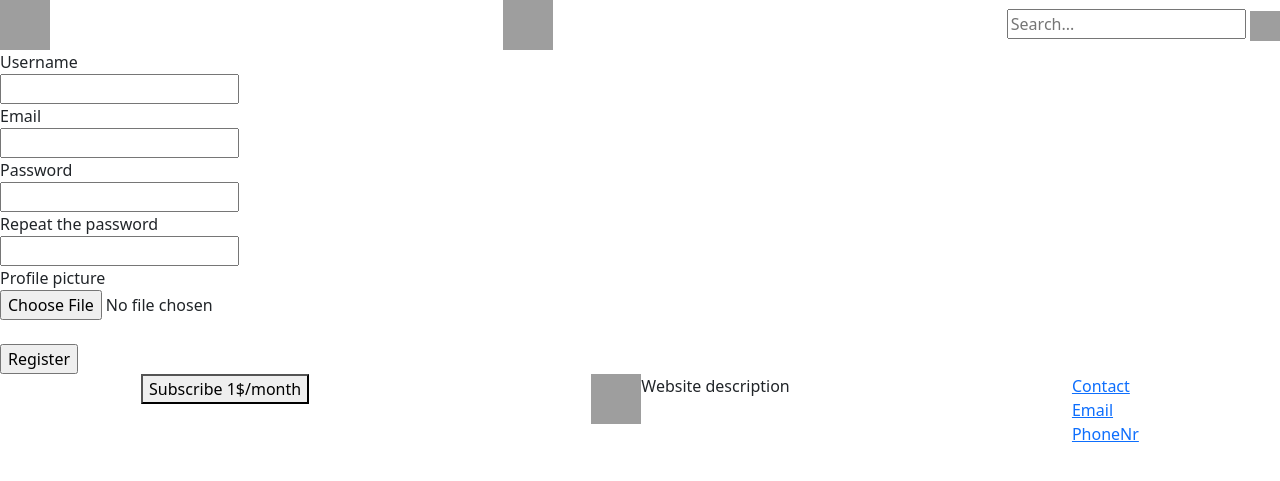
After one commit to MyNameJaeff/Blog-website, a PHP site: page /registerpage.php in a window 1280 px wide. The commit adds this page. Shown: the top 481 px of the page. Run offline with PHP 8.4, Linux system fonts and the light colour scheme; grey boxes are pictures that could not be loaded.

Commit message:
register and almost login

```diff
--- a/php/allblogs.php
+++ b/php/allblogs.php
@@ -5,7 +5,7 @@ $conn = new mysqli($servername, $username, $password, $dbname);
 if ($conn->connect_error) {
     die("Connection failed: " . $conn->connect_error);
 }
-$sql = "SELECT author, blogtitle, blogdescription, blogtext, images FROM blogpostings";
+$sql = "SELECT author, blogtitle, blogdescription, blogtext, images FROM blogposts";
 $result = $conn->query($sql);
 
 $table = "<div class='allposts d-flex'>";
--- a/php/blogposter.php
+++ b/php/blogposter.php
@@ -5,17 +5,24 @@ $username = "root";
 
 $password = "";
 
-$dbname = "blogpostings";
+$dbname = "blogwebsite";
 
 $conn = new mysqli($servername, $username, $password, $dbname);
 
 $sql = "CREATE DATABASE IF NOT EXISTS $dbname";
-$sql = "CREATE TABLE IF NOT EXISTS blogpostings (
+$sql = "CREATE TABLE IF NOT EXISTS blogposts (
     author VARCHAR(40) NOT NULL,
     blogtitle VARCHAR(50) PRIMARY KEY NOT NULL,
     blogdescription VARCHAR(200) NOT NULL,
     blogtext VARCHAR(1000) NOT NULL,
     images VARCHAR(100) NOT NULL
+    )";
+$sql = "CREATE TABLE IF NOT EXISTS logins (
+    id INT(6) UNSIGNED AUTO_INCREMENT PRIMARY KEY,
+    username VARCHAR(40) NOT NULL,
+    email VARCHAR(50) NOT NULL,
+    passwrd VARCHAR(50) NOT NULL,
+    profilepicture VARCHAR(50)
     )";
 if (!mysqli_query($conn, $sql)) {
     die("Error creating table: " . mysqli_error($conn));
--- a/php/footer.php
+++ b/php/footer.php
@@ -9,9 +9,9 @@
             </div>
         </div>
         <div class="contactBox">
-            <p>Contact</p>
-            <p>Email</p>
-            <p>PhoneNr</p>
+            <a href="#">Contact</a><br>
+            <a href="#">Email</a><br>
+            <a href="#">PhoneNr</a>
         </div>
     </footer>
 </body>
--- a/php/postBlog.php
+++ b/php/postBlog.php
@@ -1,14 +1,14 @@
 <?php
 include 'header.php';
 include 'blogposter.php';
-$conn = new mysqli($servername, $username, $password, $dbname);
 if(isset($_POST['submitBlog'])){
+    $conn = new mysqli($servername, $username, $password, $dbname);
     $author = $_POST['author'];
     $blogtitle = $_POST['blogTitle'];
     $blogdescription = $_POST['blogDesc'];
     $blogtext = $_POST['blogText'];
     $images = $_FILES['file']['name'];
-    $sql = "INSERT INTO `blogpostings`(`author`, `blogtitle`, `blogdescription`, `blogtext`, `images`)
+    $sql = "INSERT INTO `blogposts`(`author`, `blogtitle`, `blogdescription`, `blogtext`, `images`)
                         VALUES ('$author', '$blogtitle','$blogdescription', '$blogtext', '../uploads/$images')";
     $result = $conn->query($sql);
     if($result == TRUE){
--- /dev/null
+++ b/php/registerpage.php
@@ -0,0 +1,63 @@
+<?php
+include "header.php";
+include "blogposter.php";
+?>
+<main>
+    <form method="post" enctype="multipart/form-data">
+        <div>
+            <label for="username">Username</label><br>
+            <input type="text" class="username" name="username" required>
+        </div>
+        <div>
+            <label for="email">Email</label><br>
+            <input type="email" class="email" name="email" required>
+        </div>
+        <div>
+            <label for="password">Password</label><br>
+            <input type="password" class="password" name="password" required><br>
+            <label for="repeatpassword">Repeat the password</label><br>
+            <input type="password" class="password" name="repeatpassword" required>
+        </div>
+        <div>
+            <label for="profilepic">Profile picture</label><br>
+            <input type="file" class="profilepic" name="profilepic" accept="image/png, image/jpeg">
+        </div><br>
+        <input type="submit" value="Register" name="register">
+    </form>
+</main>
+<?php
+
+if(isset($_POST['register'])){
+    $username = $_POST['username'];
+    $email = $_POST['email'];
+    $password = $_POST['password'];
+    $repeatpassword = $_POST['repeatpassword'];
+    $profilepic = $_FILES['profilepic']['name'];
+    $conn = new mysqli($servername, "root", "", $dbname);
+
+    $sql = "SELECT * FROM logins WHERE email='$email'";
+    $results = mysqli_query($conn, $sql);
+    if(empty(mysqli_num_rows($results))){
+        if($password == $repeatpassword){
+            $sql = "INSERT INTO `logins`(`username`, `email`, `passwrd`, `profilepicture`)
+                                VALUES ('$username', '$email','$password', '../uploads/$profilepic')";
+            $result = $conn->query($sql);
+            if($result == TRUE){
+                echo("New record created succesfully");
+            }else{
+                echo("Error:".$sql."<br>".$conn->error);
+            }
+        }
+        else{
+            echo("Passwords do not match");
+        }
+    }
+    else{
+        echo("email is already registered");
+    }
+    $conn->close();
+    header("index.php");
+}
+include "footer.php";
+
+?>
```
Also changed, not shown: php/index.php (+2 -41 lines), php/loginpage.php (added, +33 -0 lines).
